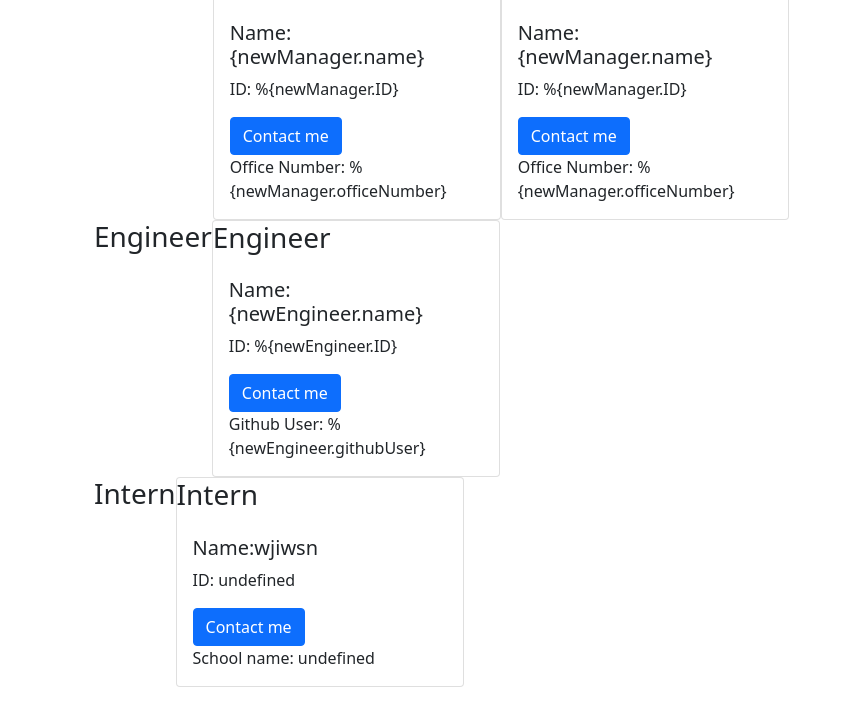
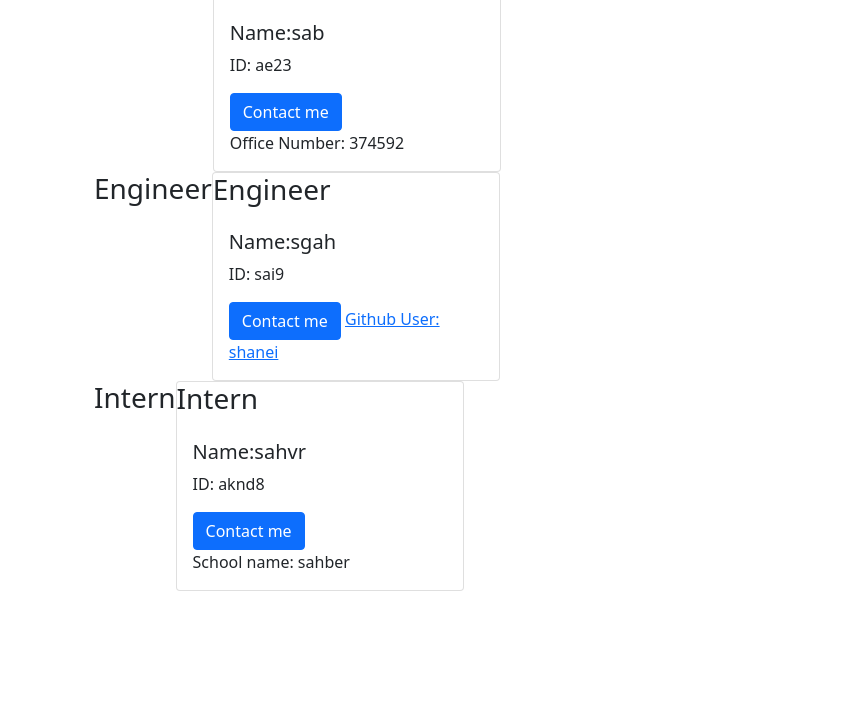
Before and after one commit to sabrinaelkins/Team-Profile-Generator, a website: page index.html in a window 1280 px wide. Shown: the part 94-800 px from the top of the page, without its empty margins (0-852 px from the left). Drawn offline with nearby package versions, Linux system fonts and the light colour scheme.

Commit message:
final commit

```diff
--- a/index.html
+++ b/index.html
@@ -21,18 +21,10 @@
      <div class="card" style="width: 18rem;">
         <h3 class="card-title">Manager</h3>
         <div class="card-body">
-          <h5 class="card-title">Name:{newManager.name}</h5>
-          <p class="card-text">ID: %{newManager.ID}</p>
-          <a href="mailto:shee" class="btn btn-primary">Contact me</a>
-          <p class="card-text">Office Number: %{newManager.officeNumber}</p>
-        </div>
-      </div><div class="card" style="width: 18rem;">
-        <h3 class="card-title">Manager</h3>
-        <div class="card-body">
-          <h5 class="card-title">Name:{newManager.name}</h5>
-          <p class="card-text">ID: %{newManager.ID}</p>
-          <a href="mailto:whs j" class="btn btn-primary">Contact me</a>
-          <p class="card-text">Office Number: %{newManager.officeNumber}</p>
+          <h5 class="card-title">Name:sab</h5>
+          <p class="card-text">ID: ae23</p>
+          <a href="mailto:sabrina" class="btn btn-primary">Contact me</a>
+          <p class="card-text">Office Number: 374592</p>
         </div>
       </div>
      </article>
@@ -41,10 +33,10 @@
       <div class="card" style="width: 18rem;">
         <h3 class="card-title">Engineer</h3>
         <div class="card-body">
-          <h5 class="card-title">Name:{newEngineer.name}</h5>
-          <p class="card-text">ID: %{newEngineer.ID}</p>
-          <a href="mailto:snkwi" class="btn btn-primary">Contact me</a>
-          <p class="card-text">Github User: %{newEngineer.githubUser}</p>
+          <h5 class="card-title">Name:sgah</h5>
+          <p class="card-text">ID: sai9</p>
+          <a href="mailto:smkqnms" class="btn btn-primary">Contact me</a>
+          <a class="card-text" href="https://github.com/shanei">Github User: shanei</a>
         </div>
       </div>
       </article>
@@ -54,10 +46,10 @@
      <div class="card" style="width: 18rem;">
         <h3 class="card-title">Intern</h3>
         <div class="card-body">
-          <h5 class="card-title">Name:wjiwsn</h5>
-          <p class="card-text">ID: undefined</p>
-          <a href="mailto:nqjwl" class="btn btn-primary">Contact me</a>
-          <p class="card-text">School name: undefined</p>
+          <h5 class="card-title">Name:sahvr</h5>
+          <p class="card-text">ID: aknd8</p>
+          <a href="mailto:saveu" class="btn btn-primary">Contact me</a>
+          <p class="card-text">School name: sahber</p>
         </div>
       </div>
      </article>
```
Also changed, not shown: index.js (+9 -8 lines).
